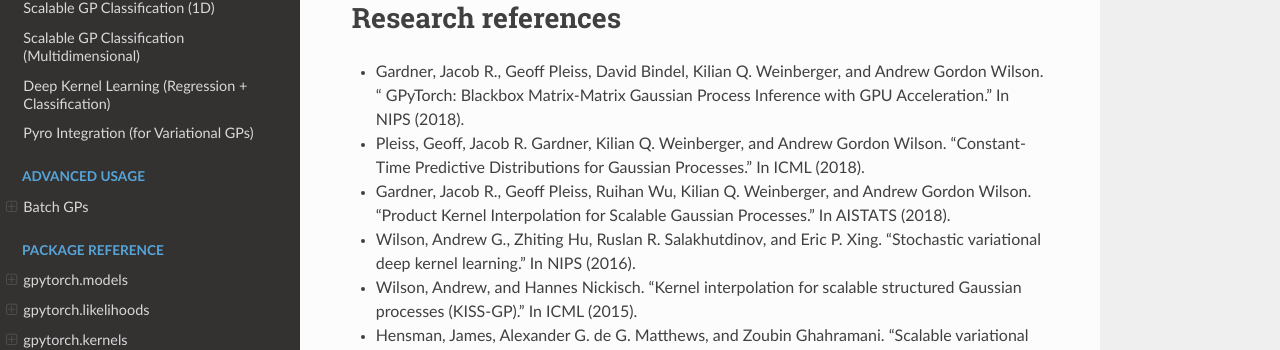
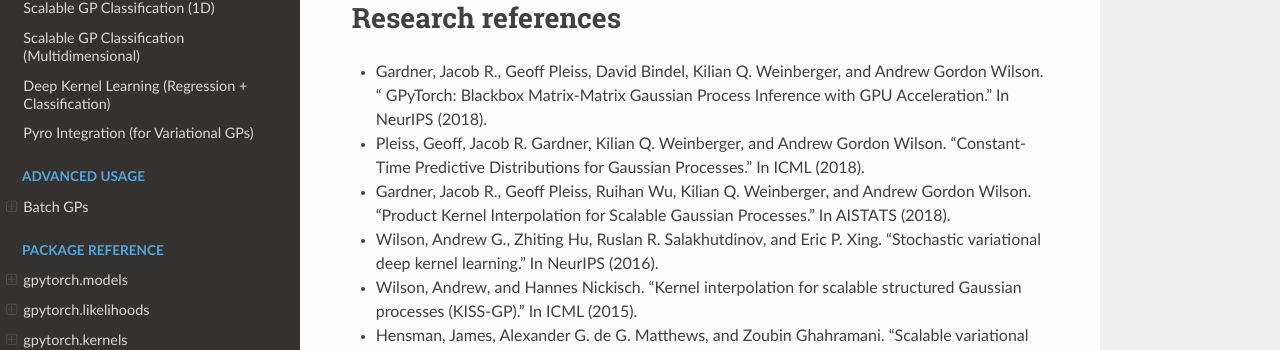
Before and after one commit to cornellius-gp/gpytorch, a Sphinx documentation site: the page built from docs/source/index.rst, in a window 1280 px wide and 900 px high, scrolled down 939 px. Shown: the part 339-689 px from the top of the window. Built offline with Sphinx 7.4.7 and the Read the Docs theme 2.0.0, drawn with Linux system fonts in a browser that asks for light colours; pages that are not in the unit, such as notebooks, are missing from menus.

Commit message:
NIPS -> NeurIPS

```diff
--- a/docs/source/index.rst
+++ b/docs/source/index.rst
@@ -71,9 +71,9 @@
 Research references
 ======================
 
-* Gardner, Jacob R., Geoff Pleiss, David Bindel, Kilian Q. Weinberger, and Andrew Gordon Wilson. " GPyTorch: Blackbox Matrix-Matrix Gaussian Process Inference with GPU Acceleration." In NIPS (2018).
+* Gardner, Jacob R., Geoff Pleiss, David Bindel, Kilian Q. Weinberger, and Andrew Gordon Wilson. " GPyTorch: Blackbox Matrix-Matrix Gaussian Process Inference with GPU Acceleration." In NeurIPS (2018).
 * Pleiss, Geoff, Jacob R. Gardner, Kilian Q. Weinberger, and Andrew Gordon Wilson. "Constant-Time Predictive Distributions for Gaussian Processes." In ICML (2018).
 * Gardner, Jacob R., Geoff Pleiss, Ruihan Wu, Kilian Q. Weinberger, and Andrew Gordon Wilson. "Product Kernel Interpolation for Scalable Gaussian Processes." In AISTATS (2018).
-* Wilson, Andrew G., Zhiting Hu, Ruslan R. Salakhutdinov, and Eric P. Xing. "Stochastic variational deep kernel learning." In NIPS (2016).
+* Wilson, Andrew G., Zhiting Hu, Ruslan R. Salakhutdinov, and Eric P. Xing. "Stochastic variational deep kernel learning." In NeurIPS (2016).
 * Wilson, Andrew, and Hannes Nickisch. "Kernel interpolation for scalable structured Gaussian processes (KISS-GP)." In ICML (2015).
 * Hensman, James, Alexander G. de G. Matthews, and Zoubin Ghahramani. "Scalable variational Gaussian process classification." In AISTATS (2015).
```
